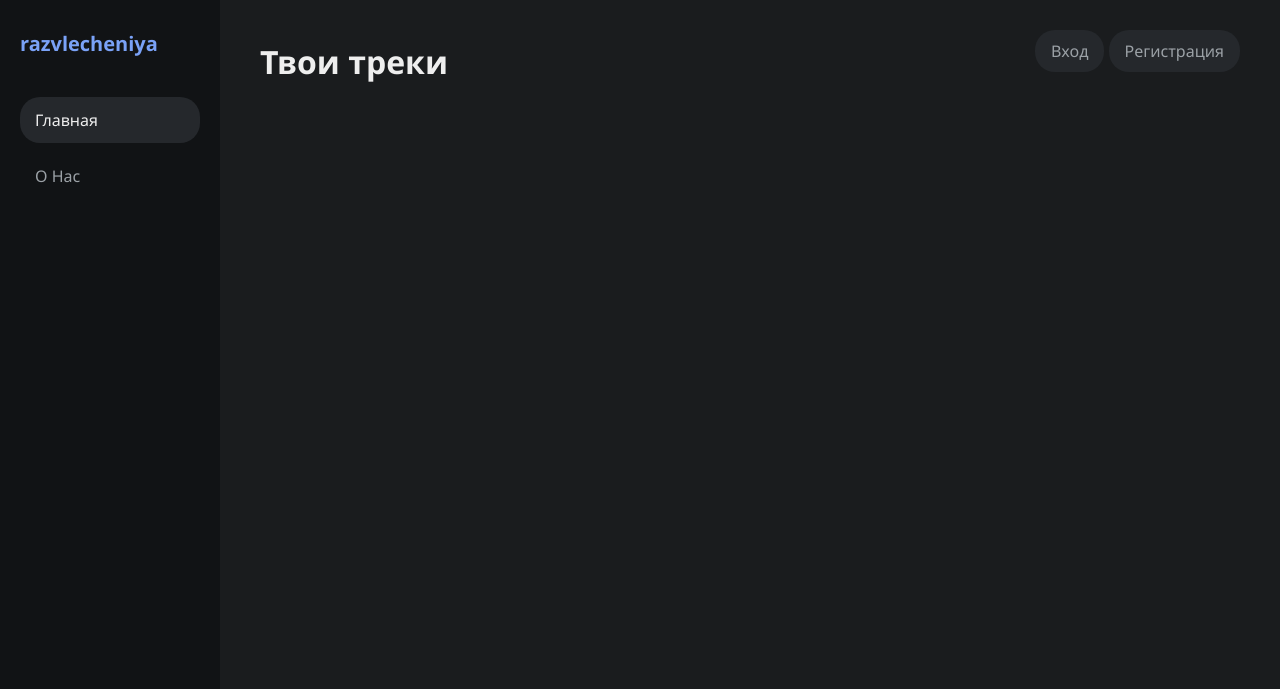
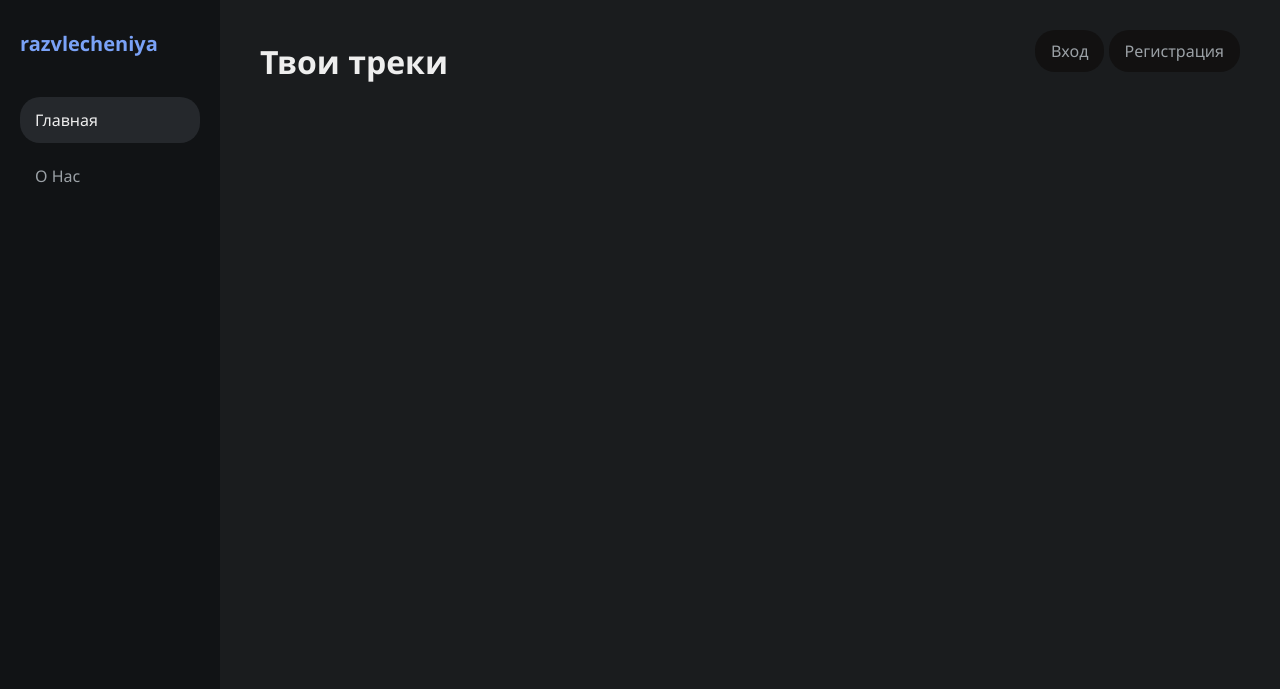
Before and after one commit to xakypeumy/razvlecheniya, a Flask app: page / in a window 1280 px wide. Shown: the top 689 px of the page. Run offline with Flask 3, Linux system fonts and the light colour scheme; data that the repository does not hold is empty.

Commit message:
Улучшен внешний вид ссылки на профиль

```diff
--- a/static/style.css
+++ b/static/style.css
@@ -265,12 +265,12 @@
     color: var(--text-gray);
     padding: 10px 16px;
     border-radius: 20px;
-    background-color: var(--bg-card);
+    background-color: #121111;
     transition: 0.2s;
     margin-left: 10 px;
 }
 
 .nav-btn-link:hover {
     color: car(--text-white);
-    background-color: #2d3136;
+    background-color: #080808;
 }
```
